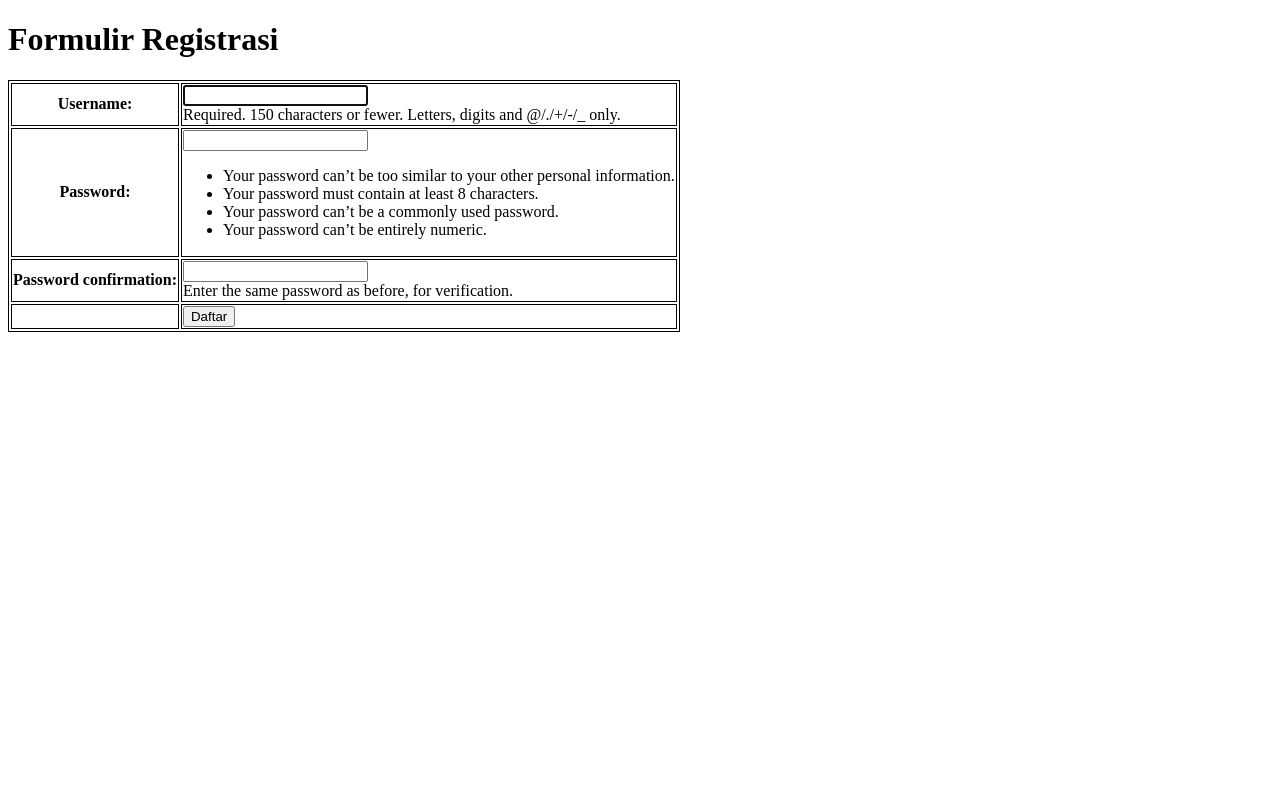
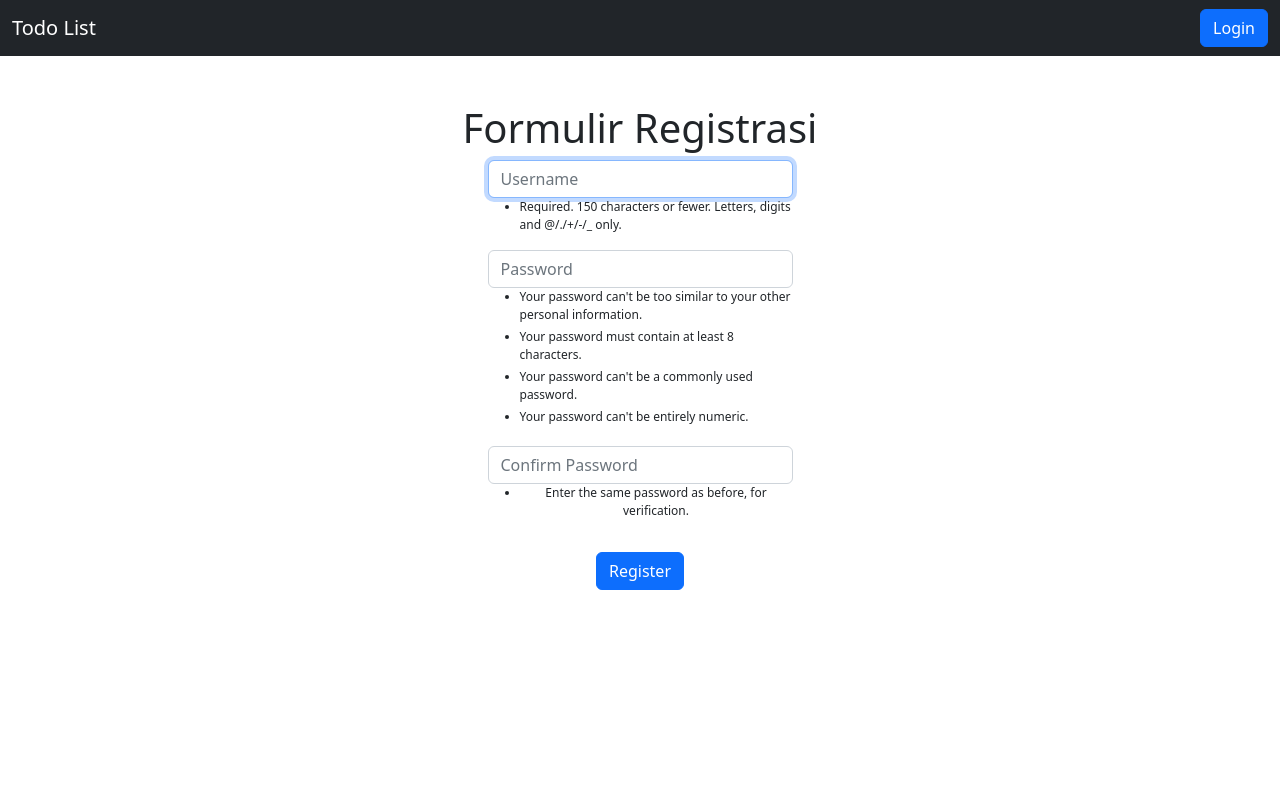
Before and after one commit to nandonathaniel/tugas-2-pbp, a Django app: page /todolist/register/ in a window 1280 px wide. Run offline with Django 4.2, Linux system fonts and the light colour scheme.

Commit message:
Add tugas 5

```diff
--- a/static/css/style.css
+++ b/static/css/style.css
@@ -1,3 +1,47 @@
-table,td,th {
-    border: 1px solid black;
+html, body {
+    height: 100%;
+    background-color: rgb(255, 255, 255);
 }
+
+.navbar-brand {
+    color: white;
+}
+
+.login {
+    height: 100%;
+    align-items: center;
+    justify-content: center;
+}
+
+.form-login {
+    max-width: 350px;
+    width: 100%;
+    align-items: center;
+    margin: 0 auto;
+}
+
+.form-login .form-control {
+    position: relative;
+}
+
+.message-register {
+    font-size: 12px; display: flex; flex-direction: column; gap: 4px;
+}
+
+.card {
+    margin-top: 20px;
+    margin-left: 25%;
+    margin-right: 25%;
+    margin-bottom: 20px;
+}
+
+.add-new-task {
+    display: flex;
+    justify-content: center;
+    align-items: center;
+}
+
+.card:hover{
+    transform: scale(1.05);
+    box-shadow: 0 10px 20px rgba(0,0,0,.12), 0 4px 8px rgba(0,0,0,.06);
+}
--- a/templates/base.html
+++ b/templates/base.html
@@ -5,6 +5,7 @@
 <head>
   <meta charset="UTF-8">
   <meta name="viewport" content="width=device-width, initial-scale=1.0">
+  <link href="https://cdn.jsdelivr.net/npm/bootstrap@5.2.1/dist/css/bootstrap.min.css" rel="stylesheet" integrity="sha384-iYQeCzEYFbKjA/T2uDLTpkwGzCiq6soy8tYaI1GyVh/UjpbCx/TYkiZhlZB6+fzT" crossorigin="anonymous">
   <link rel="stylesheet" href="{% static 'css/style.css' %}">
   {% block meta %}
   {% endblock meta %}
--- a/todolist/templates/register.html
+++ b/todolist/templates/register.html
@@ -6,28 +6,44 @@
 
 {% block content %}
 
-<div class = "login">
+<nav class="navbar navbar-expand-lg bg-dark">
+    <div class="container-fluid">
+      <div class="navbar-brand">Todo List</div>
+      <button class="navbar-toggler" type="button" data-bs-toggle="collapse" data-bs-target="#navbarSupportedContent" aria-controls="navbarSupportedContent" aria-expanded="false" aria-label="Toggle navigation">
+        <span class="navbar-toggler-icon"></span>
+      </button>
+      <div class="d-flex" id="navbarSupportedContent">
+        <a class="btn btn-primary" aria-current="page" href="{% url 'todolist:login' %}">Login</a>
+      </div>
+    </div>
+  </nav>
+
+<div class = "register containers-fluid text-center mt-5">
 
     <h1>Formulir Registrasi</h1>
+    <div style = "display: flex; justify-content: center;">
+        <form method="POST" class="form-register" style="width: 305px">
+            {% csrf_token %}
 
-        <form method="POST" >
-            {% csrf_token %}
-            <table>
-                {{ form.as_table }}
-                <tr>
-                    <td></td>
-                    <td><input type="submit" name="submit" value="Daftar"/></td>
-                </tr>
-            </table>
+            <input style = "width: 305px" type="text" name="username" placeholder="Username" maxlength="150" autocapitalize="none" autocomplete="username" autofocus="" required="" id="id_username" class="form-control">
+            <ul style="font-size: 12px; text-align: left;">
+                <li>Required. 150 characters or fewer. Letters, digits and @/./+/-/_ only.</li>
+            </ul>
+                <input style = "width: 305px" type="password" name="password1" placeholder="Password" autocomplete="new-password" required="" id="id_password1" class="form-control">
+            <ul style="font-size: 12px; display: flex; flex-direction: column; gap: 4px; margin-bottom: 20px; text-align: left;">
+                <li>Your password can't be too similar to your other personal information.</li>
+                <li>Your password must contain at least 8 characters.</li>
+                <li>Your password can't be a commonly used password.</li>
+                <li>Your password can't be entirely numeric.</li>
+            </ul>
+            <input style = "width: 305px" type="password" name="password2" placeholder="Confirm Password" autocomplete="new-password" required="" id="id_password2" class="form-control">
+            <ul class="message-register" style="font-size: 12px;">
+                <li>Enter the same password as before, for verification.</li>
+            </ul>
+
+            <input type="submit" name="submit" value="Register" class="btn btn-primary mt-3"/>
         </form>
-
-    {% if messages %}
-        <ul>
-            {% for message in messages %}
-                <li>{{ message }}</li>
-                {% endfor %}
-        </ul>
-    {% endif %}
+    </div>
 
 </div>
 
--- a/todolist/views.py
+++ b/todolist/views.py
@@ -62,8 +62,7 @@ def create_task(request):
         desc = request.POST.get("description")
         Task.objects.create(user = request.user, date = timezone.now(), title = judul, description = desc)
 
-        messages.success(request, 'Task baru telah berhasil ditambah!')
         return redirect('todolist:show_todolist')
 
-    context = {}
+    context = {'pemilik' : request.user}
     return render(request, 'create-task.html', context)
```
Also changed, not shown: todolist/templates/create-task.html (+25 -25 lines), todolist/templates/login.html (+25 -25 lines), todolist/templates/todolist.html (+32 -17 lines).
